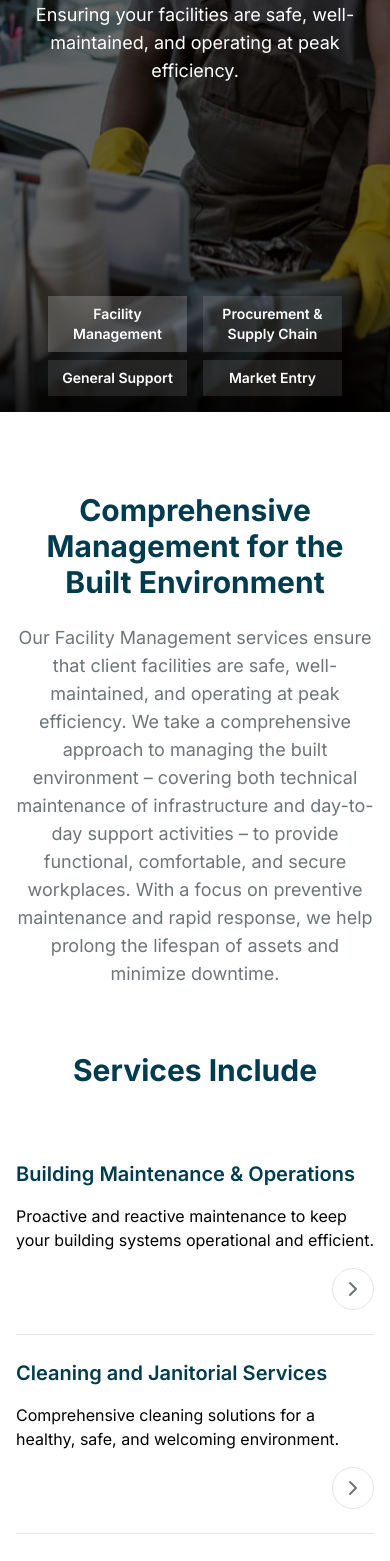
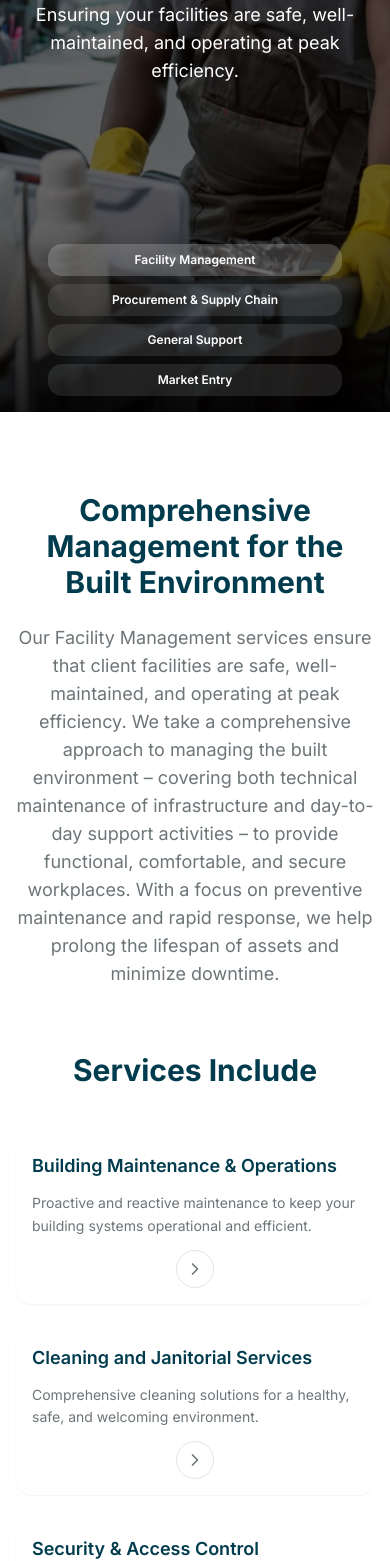
Before and after one commit to mckenzie-81/prosupport, a React (Vite) app: page /services/facility-management in a window 390 px wide. Shown: the part 432-1993 px from the top of the page. Built offline with nearby package versions, Linux system fonts and the light colour scheme.

Commit message:
sevices page bugs on mobile fix

```diff
--- a/src/pages/FacilityManagement.tsx
+++ b/src/pages/FacilityManagement.tsx
@@ -58,20 +58,24 @@ const FacilityManagement = () => {
   const AnimatedProcessStep = ({ step, index }: { step: any, index: number }) => {
     const { isVisible, elementRef } = useScrollAnimation();
     return (
-      <div ref={elementRef} className={`relative mb-20 transition-all duration-700 ease-in ${isVisible ? 'opacity-100 transform-none' : (index % 2 === 1 ? 'opacity-0 translate-x-10' : 'opacity-0 -translate-x-10')}`}>
-          <div className={`flex items-center ${index % 2 === 1 ? 'flex-row-reverse' : 'flex-row'}`}>
-              <div className={`w-1/2 px-10 ${index % 2 === 1 ? 'text-right' : 'text-left'}`}>
+        <div ref={elementRef} className={`relative mb-12 md:mb-20 transition-all duration-700 ease-in ${isVisible ? 'opacity-100 transform-none' : (index % 2 === 1 ? 'opacity-0 translate-x-10' : 'opacity-0 -translate-x-10')}`}>
+            {/* Fixed: Better mobile layout */}
+            <div className={`flex flex-col md:flex-row items-start md:items-center ${index % 2 === 1 ? 'md:flex-row-reverse' : 'md:flex-row'}`}>
+                <div className={`w-full md:w-1/2 px-4 md:px-10 mb-6 md:mb-0 ${index % 2 === 1 ? 'md:text-right' : 'md:text-left'} text-center md:text-left`}>
                     <div>
-                      <h3 className="text-2xl font-bold text-primary mb-3">{step.title}</h3>
-                      <p className="text-muted-foreground">{step.description}</p>
+                        <h3 className="text-xl md:text-2xl font-bold text-primary mb-3">{step.title}</h3>
+                        <p className="text-muted-foreground text-sm md:text-base leading-relaxed">{step.description}</p>
                     </div>
                 </div>
-              <div className="w-1/2 px-10">
-                  {/* Spacer */}
+                <div className="hidden md:block w-1/2 px-10">
+                    {/* Spacer for desktop */}
                 </div>
             </div>
-          <div className="absolute top-1/2 left-1/2 -translate-y-1/2 -translate-x-1/2 w-8 h-8 rounded-full bg-primary border-4 border-muted flex items-center justify-center text-white font-bold">
+            {/* Fixed: Better mobile positioning */}
+            <div className="flex md:absolute md:top-1/2 md:left-1/2 md:-translate-y-1/2 md:-translate-x-1/2 justify-center md:justify-auto w-full md:w-auto mb-4 md:mb-0">
+                <div className="w-8 h-8 rounded-full bg-primary border-4 border-muted flex items-center justify-center text-white font-bold">
                     {index + 1}
+                </div>
             </div>
         </div>
     );
@@ -94,17 +98,19 @@ const FacilityManagement = () => {
           </p>
         </div>
 
-        {/* Service Links Bar */}
+        {/* Service Links Bar - FIXED */}
         <div className="absolute bottom-0 left-0 right-0 bg-gradient-to-t from-black/70 to-transparent p-4 sm:p-6 z-20">
             <div className="container mx-auto">
-                <div className="grid grid-cols-2 sm:grid-cols-4 gap-x-4 gap-y-2">
+                {/* Fixed: Better mobile grid layout */}
+                <div className="grid grid-cols-1 xs:grid-cols-2 sm:grid-cols-2 md:grid-cols-4 gap-2 sm:gap-x-4">
                     {serviceLinks.map((service) => (
                         <Link
                             to={service.path}
                             key={service.name}
-                            className={`text-white text-center font-semibold p-2 text-sm transition-colors duration-300 hover:bg-white/20 ${location.pathname === service.path ? 'bg-white/20' : 'bg-white/10'}`}
+                            className={`text-white text-center font-semibold p-2 sm:p-2 text-xs sm:text-sm transition-colors duration-300 hover:bg-white/20 rounded-md ${location.pathname === service.path ? 'bg-white/20' : 'bg-white/10'}`}
                         >
-                            {service.name}
+                            {/* Fixed: Truncate long text on mobile */}
+                            <span className="block truncate">{service.name}</span>
                         </Link>
                     ))}
                 </div>
@@ -126,23 +132,23 @@ const FacilityManagement = () => {
             </p>
           </div>
 
-          {/* Services Included Section */}
+          {/* Services Included Section - FIXED */}
           <div className="max-w-5xl mx-auto">
             <h3 className="text-3xl md:text-4xl font-bold text-foreground text-center mb-12">
               Services Include
             </h3>
-            <div className="divide-y divide-border">
+            <div className="space-y-6 md:space-y-0 md:divide-y md:divide-border">
               {servicesIncluded.map((service, index) => (
-                <div key={index} className="flex flex-col md:flex-row justify-between md:items-center py-6">
-                  <div className="md:w-1/3 mb-4 md:mb-0">
-                    <h4 className="text-xl font-semibold">{service.name}</h4>
+                <div key={index} className="flex flex-col md:flex-row justify-between md:items-center py-4 md:py-6 bg-white md:bg-transparent rounded-lg md:rounded-none p-4 md:p-0 shadow-sm md:shadow-none">
+                  <div className="md:w-1/3 mb-3 md:mb-0">
+                    <h4 className="text-lg md:text-xl font-semibold">{service.name}</h4>
                   </div>
-                  <div className="md:w-1/2">
-                    <p className="text-black">{service.description}</p>
+                  <div className="md:w-1/2 mb-3 md:mb-0">
+                    <p className="text-muted-foreground text-sm md:text-base leading-relaxed">{service.description}</p>
                   </div>
-                  <div className="md:w-auto flex justify-end mt-4 md:mt-0">
+                  <div className="md:w-auto flex justify-center md:justify-end">
                       <button className="p-2 rounded-full border border-border hover:bg-muted transition-colors">
-                          <ChevronRight className="h-6 w-6 text-muted-foreground" />
+                          <ChevronRight className="h-5 w-5 md:h-6 md:w-6 text-muted-foreground" />
                       </button>
                   </div>
                 </div>
@@ -153,7 +159,7 @@ const FacilityManagement = () => {
         </div>
       </section>
 
-      {/* Our Process Section */}
+      {/* Our Process Section - FIXED */}
       <section className="py-20 sm:py-28 bg-muted">
         <div className="container mx-auto px-4">
             <h2 className="text-3xl md:text-4xl font-bold text-foreground text-center mb-4">
@@ -163,11 +169,12 @@ const FacilityManagement = () => {
                 A systematic approach to facility management that ensures quality, efficiency, and continuous improvement.
             </p>
 
-            <div className="grid md:grid-cols-5 divide-x divide-border/30 border-y border-border/30 max-w-5xl mx-auto">
+            {/* Fixed: Better responsive grid */}
+            <div className="grid grid-cols-2 sm:grid-cols-3 md:grid-cols-5 gap-4 md:divide-x md:divide-border/30 border-y border-border/30 max-w-5xl mx-auto">
                 {processSteps.map((step, index) => (
-                    <div key={index} className="text-center p-6">
-                        {React.cloneElement(step.icon, { className: "h-10 w-10 text-primary mx-auto mb-4" })}
-                        <p className="font-semibold text-lg">{step.name}</p>
+                    <div key={index} className="text-center p-4 md:p-6">
+                        {React.cloneElement(step.icon, { className: "h-8 w-8 md:h-10 md:w-10 text-primary mx-auto mb-4" })}
+                        <p className="font-semibold text-sm md:text-lg">{step.name}</p>
                     </div>
                 ))}
             </div>
--- a/src/pages/RecruitmentAndPersonnelOutsourcing.tsx
+++ b/src/pages/RecruitmentAndPersonnelOutsourcing.tsx
@@ -95,17 +95,18 @@ const RecruitmentAndPersonnelOutsourcing = () => {
           </p>
         </div>
 
-        {/* Service Links Bar */}
+        {/* Service Links Bar - FIXED */}
         <div className="absolute bottom-0 left-0 right-0 bg-gradient-to-t from-black/70 to-transparent p-4 sm:p-6 z-20">
             <div className="container mx-auto">
-                <div className="grid grid-cols-2 sm:grid-cols-5 gap-x-4 gap-y-2">
+                {/* Fixed: 5 columns causes overflow on mobile */}
+                <div className="grid grid-cols-2 sm:grid-cols-3 md:grid-cols-5 gap-2 sm:gap-x-4 sm:gap-y-2">
                     {serviceLinks.map((service) => (
                         <Link
                             to={service.path}
                             key={service.name}
-                            className={`text-white text-center font-semibold p-2 text-sm transition-colors duration-300 hover:bg-white/20 ${location.pathname === service.path ? 'bg-white/20' : 'bg-white/10'}`}
+                            className={`text-white text-center font-semibold p-2 text-xs sm:text-sm transition-colors duration-300 hover:bg-white/20 rounded ${location.pathname === service.path ? 'bg-white/20' : 'bg-white/10'}`}
                         >
-                            {service.name}
+                            <span className="block leading-tight">{service.name}</span>
                         </Link>
                     ))}
                 </div>
```
Lines whose indentation alone changed are shown as unchanged.
